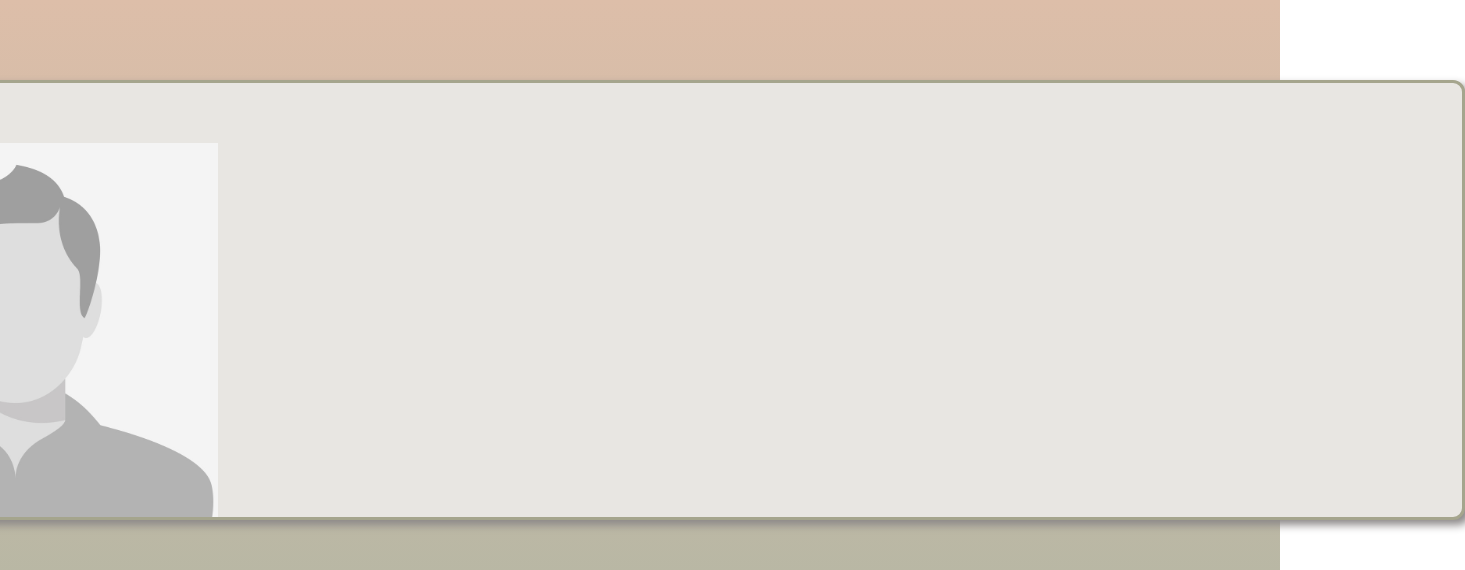
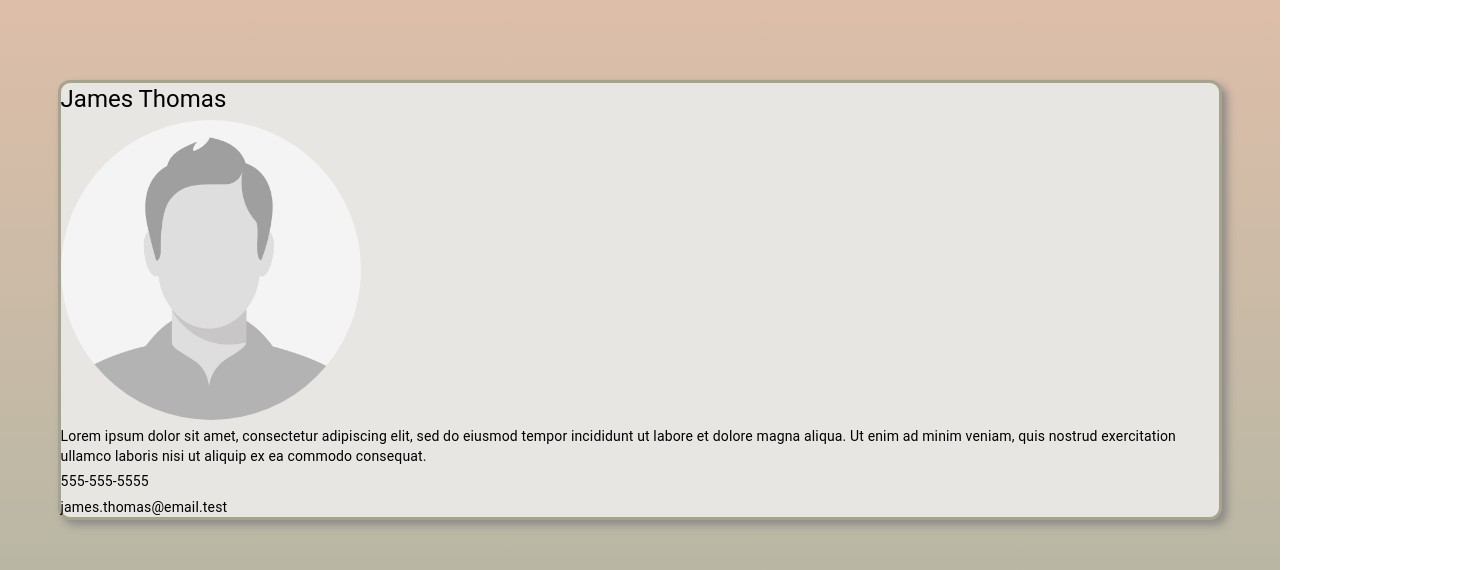
Before and after one commit to elbowgrrl/Next-js-photo-gallery, a Next.js app: page / in a window 1280 px wide. Shown: the top 570 px of the page, 1465 px wide, since content can reach past the window. Built offline with nearby package versions, Linux system fonts and the light colour scheme.

Commit message:
corrected grid layout, added basic styling to header article.

```diff
--- a/components/GalleryCard.js
+++ b/components/GalleryCard.js
@@ -1,5 +1,3 @@
-import styles from "../styles/Article.module.css";
-import Image from "next/image";
 import Card from "@mui/material/Card";
 import CardContent from "@mui/material/CardContent";
 import CardMedia from "@mui/material/CardMedia";
@@ -12,7 +10,7 @@ import { Button, CardActionArea, CardActions } from "@mui/material";
 
 export default function GalleryCard(props) {
   return (
-    <Card variant="outlined" sx={{ maxWidth: 345 }}>
+    <Card variant="outlined">
       <CardMedia
         component="img"
         height="240"
--- a/components/Header.js
+++ b/components/Header.js
@@ -4,14 +4,24 @@ import Image from "next/image"
 export default function Header(props) {
   return(
   <article className={styles.article}>
-    <h1>{props.name}</h1>
+    <h1 className={styles.titleText}>{props.name}</h1>
+    {/* <img src="/img/profile.jpeg" alt="Photo of photographer" id="bio-photo"/> */}
+    <div style={{borderRadius: '150px', overflow: 'hidden', width: '300px',
+          height: '300px'}}>
+
     <Image
           alt="gallery image"
           src="/img/profile.jpeg"
-          layout="fixed"
-          width="400"
-          height="600"
+          layout="responsive"
+          width="300"
+          height="300"
         />
+        </div>
+        <p className={styles.bodyText}>{props.bio}</p>
+
+        <span className={styles.bodyText}>{props.phone}</span>
+        <span className={styles.bodyText}>{props.email}</span>
+
   </article>
   )
 }
--- a/pages/index.js
+++ b/pages/index.js
@@ -32,6 +32,7 @@ export default function Home({ allData }) {
           bio={allData.bio}
           name={allData.name}
           email={allData.email}
+          phone={allData.phone}
           picture={allData.profile_picture}
         />
       </section>
--- a/styles/Article.module.css
+++ /dev/null
@@ -1,31 +0,0 @@
-.article {
-  background-color:rgb(232, 230, 226);
-  border: 3px solid #a5a58d;
-  border-radius: 12px;
-  display: flex;
-  filter: drop-shadow(5px 5px 4px rgb(140, 136, 136));
-  flex-direction: column;
-  justify-content: space-between;margin-bottom: 12px;
-  height: 420px;
-  width: 450px;
-  margin: 20px;
-}
-
-.footer {
-  background-color:rgb(232, 230, 226);
-  border-radius: 12px;
-  border-top-right-radius: 0%;
-  border-top-left-radius: 0%;
-  border-left: none;
-  border: 3px solid #a5a58d;
-  border-top: rgb(206, 205, 202);
-  display: flex;
-  justify-content: space-between;
-  padding: 12px;
-  width: 448px;
-  height: 100px;
-}
-
-.span {
-  display: flex;
-}
--- a/styles/Header.module.css
+++ b/styles/Header.module.css
@@ -1,5 +1,5 @@
 .article {
-  background-color:rgb(232, 230, 226);
+  background-color: rgb(232, 230, 226);
   border: 3px solid #a5a58d;
   border-radius: 12px;
   display: flex;
@@ -7,6 +7,24 @@
   flex-direction: column;
   justify-content: space-between;
   height: 150px;
-  width: 1650px;
+  width: 91vw;
   flex-grow: 1;
 }
+
+.titleText {
+  margin: 0;
+  font-family: "Roboto","Helvetica","Arial",sans-serif;
+  font-weight: 400;
+  font-size: 1.5rem;
+  line-height: 1.334;
+  letter-spacing: 0em;
+}
+
+.bodyText {
+  margin: 0;
+  font-family: "Roboto", "Helvetica", "Arial", sans-serif;
+  font-weight: 400;
+  font-size: 0.875rem;
+  line-height: 1.43;
+  letter-spacing: 0.01071em;
+}
```
